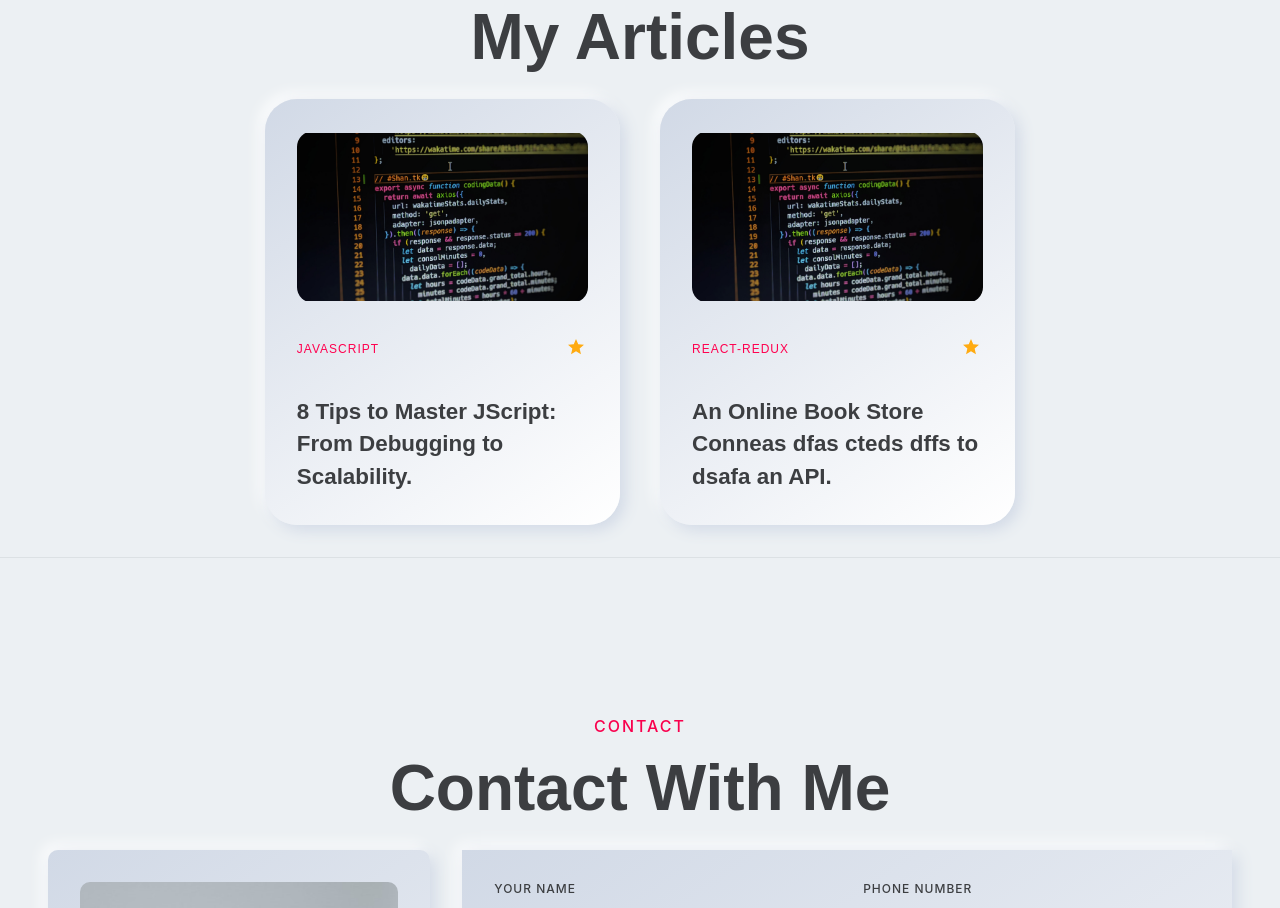
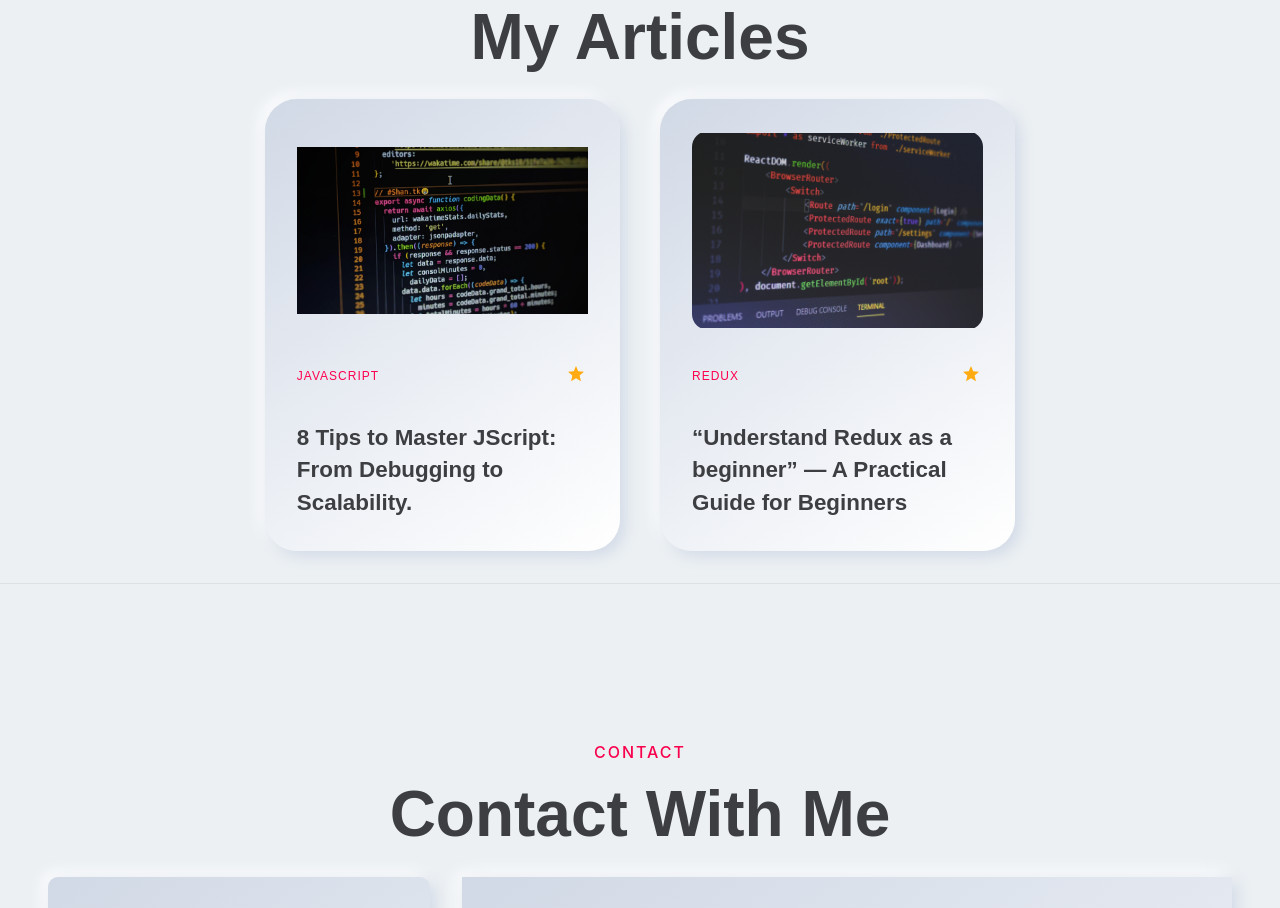
Before and after one commit to AdnanOlarmmi/Portfolio-Website, a React (Create React App) app: page / in a window 1280 px wide. Shown: the part 6360-7268 px from the top of the page. Built offline with nearby package versions, Linux system fonts and the light colour scheme.

Commit message:
Add one more article

```diff
--- a/src/components/Articles.js
+++ b/src/components/Articles.js
@@ -1,6 +1,7 @@
 import React from 'react';
 import ArrowForwardIcon from '@mui/icons-material/ArrowForward';
 import jsimg from './../assets/img/jsimg.jpg';
+import redux from './../assets/img/redux.jpg';
 import StarIcon from '@mui/icons-material/Star';
 
 const articleArr = [
@@ -9,19 +10,18 @@ const articleArr = [
         img: jsimg,
         type: 'JavaScript',
         subheading: '8 Tips to Master JScript: From Debugging to Scalability.',
-        git: 'https://github.com/AdnanOlarmmi/Technopreneur',
         url: 'https://medium.com/@olarmmi/8-tips-to-master-javascript-from-debugging-to-scalability-f4f1e2eda5e0',
         alt: 'JavaScript Tips'
     },
     {
         id: 2,
-        img: jsimg,
-        type: 'React-Redux',
-        subheading: 'An Online Book Store Conneas dfas cteds dffs to dsafa an API.',
-        git: 'https://github.com/AdnanOlarmmi/Bookstore',
-        url: 'https://adnanbookstore.netlify.app/',
-        alt: 'Bookstore App',
+        img: redux,
+        type: 'Redux',
+        subheading: '“Understand Redux as a beginner” — A Practical Guide for Beginners',
+        url: 'https://medium.com/@olarmmi/understand-redux-as-a-beginner-a-practical-guide-for-beginners-a852d8123cfb',
+        alt: 'Redux Tips'
     },
+
 ]
 
 const Articles = () => (
--- a/src/index.css
+++ b/src/index.css
@@ -989,7 +989,6 @@ label {
   nav {
     height: 100%;
     padding: 1rem 0.2rem;
-    gap: 2rem;
     font-weight: 600;
     align-items: center;
     transition: all 0.3s ease-in-out;
@@ -1051,7 +1050,7 @@ label {
     display: flex;
     flex-direction: column;
     width: 50%;
-    height: 120%;
+    height: 100%;
     margin-top: -1em;
     align-items: flex-start;
     justify-content: space-around;
```
Also changed, not shown: src/assets/img/redux.jpg (added).
